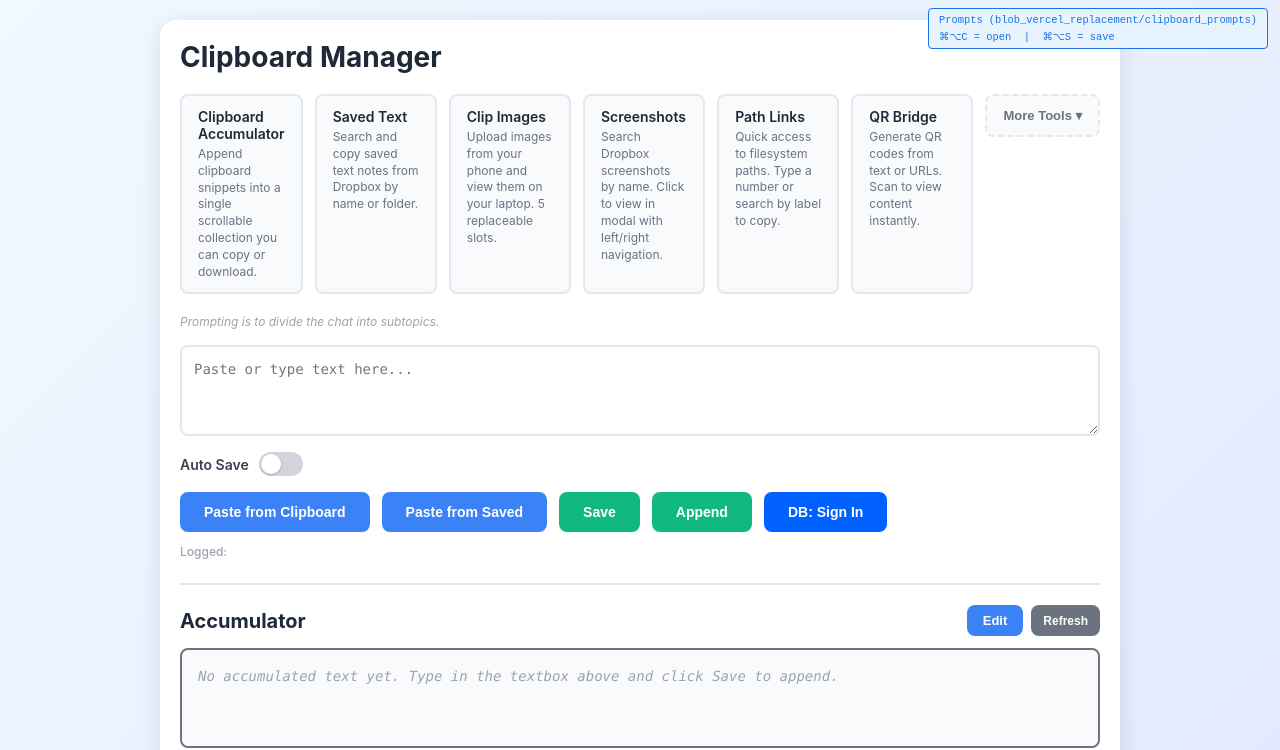
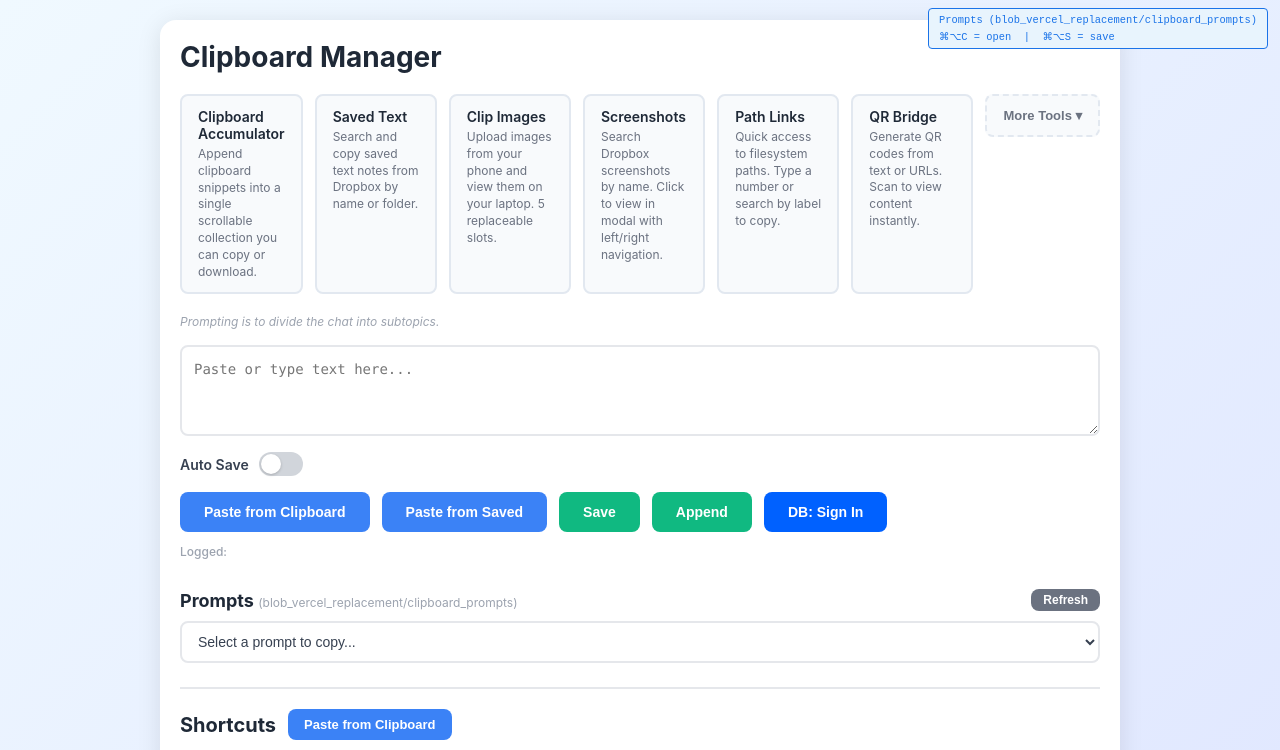
Before and after one commit to firedynasty/clipboard_manager, a React (Create React App) app: page / in a window 1280 px wide. Shown: the top 750 px of the page. Built offline with nearby package versions, Linux system fonts and the light colour scheme.

Commit message:
Remove accumulator feature
Removes all accumulator state, functions, UI section, and CSS. Also removes
the accumulator append side-effect from the save() function so saving only
writes to the main clipboard Dropbox file.

Co-Authored-By: Claude Sonnet 4.6 <noreply@anthropic.com>

```diff
--- a/src/App.css
+++ b/src/App.css
@@ -796,83 +796,3 @@ button:hover {
   70% { opacity: 1; transform: translateY(0); }
   100% { opacity: 0; transform: translateY(-10px); }
 }
-
-/* Accumulator Section */
-.accumulator-section {
-  margin-top: 24px;
-  border-top: 2px solid #e5e7eb;
-  padding-top: 20px;
-}
-
-.accumulator-header {
-  display: flex;
-  align-items: center;
-  justify-content: space-between;
-  margin-bottom: 12px;
-}
-
-.accumulator-header h2 {
-  font-size: 20px;
-  color: #1f2937;
-  margin: 0;
-}
-
-.accumulator-header-buttons {
-  display: flex;
-  gap: 8px;
-}
-
-.accumulator-display {
-  white-space: pre-wrap;
-  word-wrap: break-word;
-  min-height: 100px;
-}
-
-.accumulator-output {
-  width: 100%;
-  min-height: 270px;
-  padding: 12px;
-  font-size: 14px;
-  font-family: 'Monaco', 'Consolas', monospace;
-  border: 2px solid #3b82f6;
-  border-radius: 8px;
-  resize: vertical;
-  line-height: 1.5;
-  box-sizing: border-box;
-}
-
-.accumulator-output:focus {
-  outline: none;
-  border-color: #8b5cf6;
-  box-shadow: 0 0 8px rgba(139, 92, 246, 0.3);
-}
-
-.accumulator-actions {
-  display: flex;
-  gap: 10px;
-  margin-top: 12px;
-  align-items: center;
-}
-
-.acc-copy-all {
-  background: #8b5cf6;
-}
-
-.acc-copy-all:hover {
-  background: #7c3aed;
-}
-
-.acc-clear-btn {
-  background: #ef4444;
-}
-
-.acc-clear-btn:hover {
-  background: #dc2626;
-}
-
-.acc-status {
-  font-size: 13px;
-  color: #6b7280;
-  margin-left: auto;
-  font-weight: 500;
-}
--- a/src/App.js
+++ b/src/App.js
@@ -4,8 +4,6 @@ import './App.css';
 const DROPBOX_PATH = '/blob_vercel_replacement/blob_clipboard_content.txt';
 const QR_DROPBOX_PATH = '/blob_vercel_replacement/blob_clipboard_qr.txt';
 const PROMPTS_FOLDER = '/blob_vercel_replacement/clipboard_prompts';
-const ACCUMULATOR_PATH = '/blob_vercel_replacement/blob_clipboard_accumulator.txt';
-
 
 function App() {
   const [textboxContent, setTextboxContent] = useState('');
@@ -29,11 +27,6 @@ function App() {
   const [promptContent, setPromptContent] = useState(null);
   const [promptName, setPromptName] = useState('');
   const [toastMessage, setToastMessage] = useState(null);
-
-  // Accumulator state (Dropbox-backed)
-  const [accOutput, setAccOutput] = useState('');
-  const [accStatus, setAccStatus] = useState('');
-  const [isEditingAcc, setIsEditingAcc] = useState(false);
 
   const lookupRef = useRef(null);
   const labelRef = useRef(null);
@@ -96,11 +89,6 @@ function App() {
         const files = await window.dropboxListFolder(PROMPTS_FOLDER);
         if (files) setPromptFiles(files);
       } catch {}
-      // Load accumulator
-      try {
-        const accText = await window.dropboxDownloadFile(ACCUMULATOR_PATH);
-        if (accText) setAccOutput(accText);
-      } catch {}
     };
     loadData();
   }, []);
@@ -145,16 +133,6 @@ function App() {
       setSaveStatus('saving');
       try {
         await saveContent(textboxContent);
-        // Also append to accumulator
-        if (window.getDropboxAccessToken && window.getDropboxAccessToken()) {
-          try {
-            let current = '';
-            try { current = await window.dropboxDownloadFile(ACCUMULATOR_PATH) || ''; } catch {}
-            const updated = current.trim() ? current.trim() + '\n\n' + textboxContent : textboxContent;
-            await window.dropboxUploadFile(ACCUMULATOR_PATH, updated);
-            setAccOutput(updated);
-          } catch {}
-        }
         if (isMobile) setTextboxContent('');
         setSaveStatus('saved');
         setTimeout(() => setSaveStatus(null), 2000);
@@ -395,57 +373,6 @@ function App() {
     setSavedContent('');
   };
 
-  // Accumulator functions (Dropbox-backed)
-  const accFlashStatus = (msg) => {
-    setAccStatus(msg);
-    setTimeout(() => setAccStatus(''), 2000);
-  };
-
-  // Load/refresh accumulator from Dropbox
-  const accLoad = async () => {
-    if (!window.getDropboxAccessToken || !window.getDropboxAccessToken()) return;
-    try {
-      const text = await window.dropboxDownloadFile(ACCUMULATOR_PATH);
-      setAccOutput(text || '');
-      accFlashStatus('Loaded');
-    } catch {
-      alert('Failed to load accumulator');
-    }
-  };
-
-  // Save edits back to Dropbox (called on blur)
-  const accSaveEdits = async () => {
-    setIsEditingAcc(false);
-    if (!window.getDropboxAccessToken || !window.getDropboxAccessToken()) return;
-    try {
-      await window.dropboxUploadFile(ACCUMULATOR_PATH, accOutput || ' ');
-      accFlashStatus('Edits saved');
-    } catch {
-      alert('Failed to save edits');
-    }
-  };
-
-  const accCopyAll = async () => {
-    if (!accOutput.trim()) return;
-    try {
-      await navigator.clipboard.writeText(accOutput);
-      accFlashStatus('Copied all');
-    } catch {
-      alert('Failed to copy.');
-    }
-  };
-
-  const accClear = async () => {
-    if (!window.getDropboxAccessToken || !window.getDropboxAccessToken()) return;
-    try {
-      await window.dropboxUploadFile(ACCUMULATOR_PATH, ' ');
-      setAccOutput('');
-      accFlashStatus('Cleared');
-    } catch {
-      alert('Failed to clear accumulator');
-    }
-  };
-
   return (
     <div className="App">
       {toastMessage && <div className="toast-notification">{toastMessage}</div>}
@@ -612,40 +539,6 @@ function App() {
           </div>
         )}
 
-        <div className="accumulator-section">
-          <div className="accumulator-header">
-            <h2>Accumulator</h2>
-            <div className="accumulator-header-buttons">
-              {!isEditingAcc ? (
-                <button className="shortcuts-btn" style={{ background: '#3b82f6' }} onClick={() => setIsEditingAcc(true)}>Edit</button>
-              ) : (
-                <button className="shortcuts-btn" style={{ background: '#10b981' }} onClick={accSaveEdits}>Done</button>
-              )}
-              <button className="shortcuts-btn refresh-btn" onClick={accLoad}>Refresh</button>
-            </div>
-          </div>
-          {isEditingAcc ? (
-            <textarea
-              className="accumulator-output"
-              value={accOutput}
-              onChange={(e) => setAccOutput(e.target.value)}
-              onBlur={accSaveEdits}
-              placeholder="Edit accumulated text..."
-              rows="8"
-              autoFocus
-            />
-          ) : (
-            <div className="saved-content accumulator-display" onClick={accCopyAll} style={{ cursor: 'pointer' }}>
-              {accOutput || <span style={{ color: '#9ca3af', fontStyle: 'italic' }}>No accumulated text yet. Type in the textbox above and click Save to append.</span>}
-            </div>
-          )}
-          <div className="accumulator-actions">
-            <button className="acc-copy-all" onClick={accCopyAll}>Copy All</button>
-            <button className="acc-clear-btn" onClick={accClear}>Clear</button>
-            {accStatus && <span className="acc-status">{accStatus}</span>}
-          </div>
-        </div>
-
         <div className="prompts-section">
           <div className="prompts-header">
             <h2>Prompts <span className="prompts-path-hint">(blob_vercel_replacement/clipboard_prompts)</span></h2>
```
